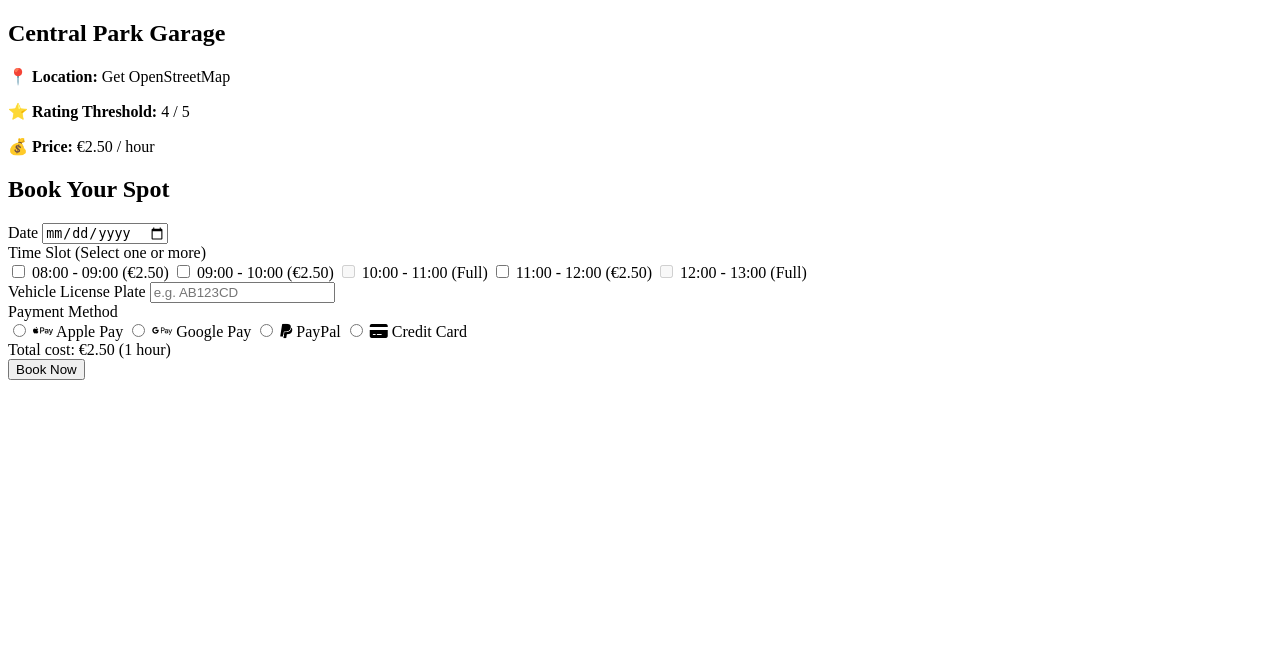
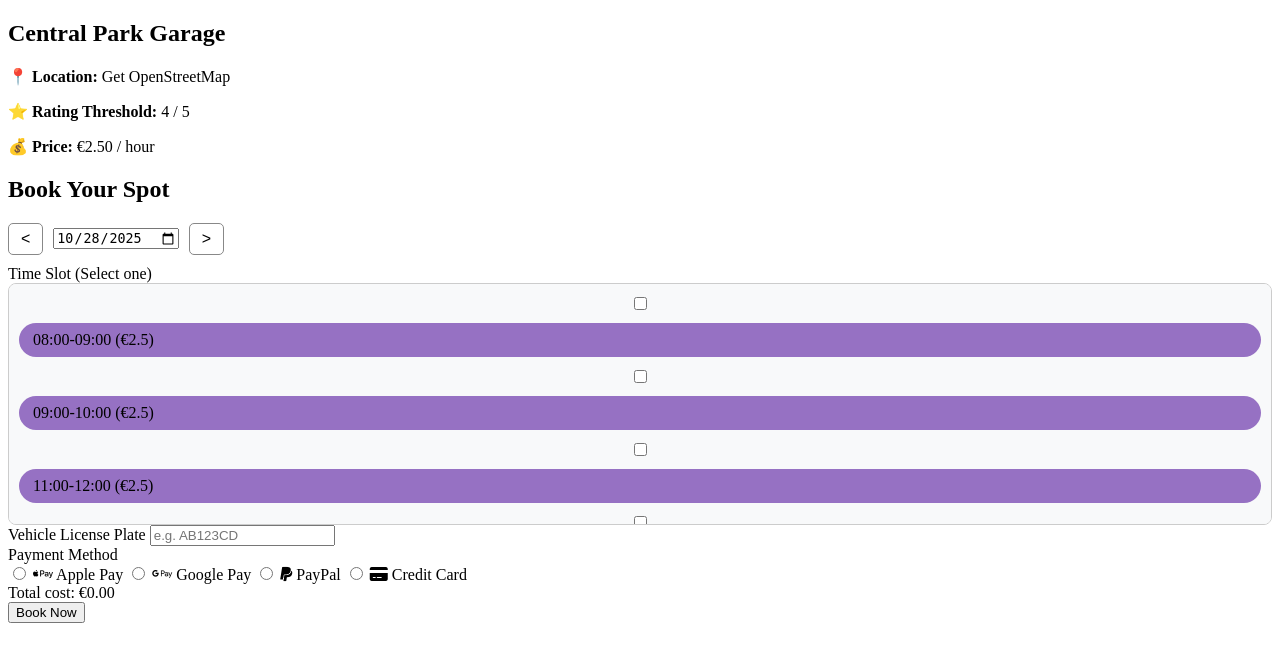
Before and after one commit to matteoventali/EzParking, a PHP site: page /book_parking.php in a window 1280 px wide. Shown: the top 662 px of the page. Run offline with PHP 8.4, Linux system fonts and the light colour scheme.

Commit message:
First part book_parking

```diff
--- a/source/ui_ms/php/book_parking.php
+++ b/source/ui_ms/php/book_parking.php
@@ -8,6 +8,64 @@
   <link rel="stylesheet" href="../css/book_parking.css" />
   <link href="https://fonts.googleapis.com/css2?family=Inter:wght@400;600&display=swap" rel="stylesheet">
   <link rel="stylesheet" href="https://cdnjs.cloudflare.com/ajax/libs/font-awesome/6.0.0-beta3/css/all.min.css">
+  <style>
+    /* Lista scrollabile */
+    #slotOptionsContainer {
+      max-height: 220px;
+      overflow-y: auto;
+      border: 1px solid #ccc;
+      padding: 10px;
+      border-radius: 8px;
+      background-color: #f8f9fa;
+      display: flex;
+      flex-direction: column;
+      gap: 8px;
+    }
+
+    /* Slot disponibili */
+    .slot-pill {
+      padding: 8px 14px;
+      border-radius: 25px;
+      background-color: #9671c3ff;
+      cursor: pointer;
+      display: inline-block;
+      margin: 2px 0;
+      font-weight: 500;
+      transition: background-color 0.2s, transform 0.1s, color 0.2s;
+    }
+
+    .slot-pill:hover {
+      background-color: #5e25a5;
+      transform: scale(1.03);
+    }
+
+    .slot-pill.selected {
+      background-color: #5e25a5;
+      color: white;
+    }
+
+    /* Barra calendario con pulsanti */
+    .calendar-wrapper {
+      display: flex;
+      align-items: center;
+      gap: 10px;
+      margin-bottom: 10px;
+    }
+
+    .calendar-wrapper button {
+      padding: 6px 12px;
+      font-size: 16px;
+      cursor: pointer;
+      border-radius: 5px;
+      border: 1px solid #888;
+      background-color: #fff;
+      transition: background-color 0.2s;
+    }
+
+    .calendar-wrapper button:hover {
+      background-color: #eee;
+    }
+  </style>
 </head>
 <body>
   <?php
@@ -23,11 +81,9 @@
         <div class="garage-column">
           <p><strong>📍 Location:</strong> Get OpenStreetMap</p>
         </div>
-
         <div class="garage-column">
           <p><strong>⭐ Rating Threshold:</strong> 4 / 5</p>
         </div>
-
         <div class="garage-column">
           <p><strong>💰 Price:</strong> €2.50 / hour</p>
         </div>
@@ -37,31 +93,20 @@
     <section class="card booking-form">
       <h2>Book Your Spot</h2>
       <form action="../RES/book_parking.php" method="POST" id="bookingForm">
-        <div>
-          <label for="date">Date</label>
-          <input type="date" id="date" name="date" required>
+
+        <div class="calendar-wrapper">
+          <button type="button" id="prevDay">&lt;</button>
+          <input type="date" id="date" name="date" required value="<?php echo date('Y-m-d'); ?>">
+          <button type="button" id="nextDay">&gt;</button>
         </div>
 
         <div class="time-slot-selection">
-          <label>Time Slot (Select one or more)</label>
-          <div class="slot-options">
-            <input type="checkbox" id="slot-08-09" name="time_slot[]" value="08:00-09:00" data-duration="1">
-            <label for="slot-08-09" class="slot-pill">08:00 - 09:00 (€2.50)</label>
-
-            <input type="checkbox" id="slot-09-10" name="time_slot[]" value="09:00-10:00" data-duration="1">
-            <label for="slot-09-10" class="slot-pill">09:00 - 10:00 (€2.50)</label>
-
-            <input type="checkbox" id="slot-10-11" name="time_slot[]" value="10:00-11:00" data-duration="1" disabled>
-            <label for="slot-10-11" class="slot-pill disabled-slot">10:00 - 11:00 (Full)</label>
-
-            <input type="checkbox" id="slot-11-12" name="time_slot[]" value="11:00-12:00" data-duration="1">
-            <label for="slot-11-12" class="slot-pill">11:00 - 12:00 (€2.50)</label>
-
-            <input type="checkbox" id="slot-12-13" name="time_slot[]" value="12:00-13:00" data-duration="1" disabled>
-            <label for="slot-12-13" class="slot-pill disabled-slot">12:00 - 13:00 (Full)</label>
-
+          <label>Time Slot (Select one)</label>
+          <div class="slot-options" id="slotOptionsContainer">
+            <!-- Gli slot saranno generati dinamicamente da JS -->
           </div>
         </div>
+
         <div>
           <label for="plate">Vehicle License Plate</label>
           <input type="text" id="plate" name="plate" placeholder="e.g. AB123CD" maxlength="8" required>
@@ -96,6 +141,110 @@
     echo $footer;
   ?>
 
-<script src="../js/book_parking.js"></script>
+<script>
+const slotData = {
+  "2025-10-28": [
+    {time: "08:00-09:00", price: 2.5},
+    {time: "09:00-10:00", price: 2.5},
+    {time: "11:00-12:00", price: 2.5},
+    {time: "12:00-13:00", price: 2.5},
+    {time: "13:00-14:00", price: 2.5},
+    {time: "14:00-15:00", price: 2.5},
+    {time: "15:00-16:00", price: 2.5}
+  ],
+  "2025-10-29": [
+    {time: "09:00-10:00", price: 2.5},
+    {time: "10:00-11:00", price: 2.5},
+    {time: "12:00-13:00", price: 2.5},
+    {time: "13:00-14:00", price: 2.5},
+    {time: "14:00-15:00", price: 2.5},
+    {time: "15:00-16:00", price: 2.5}
+  ],
+  "2025-10-30": [
+    {time: "08:00-09:00", price: 2.5},
+    {time: "09:00-10:00", price: 2.5},
+    {time: "10:00-11:00", price: 2.5},
+    {time: "11:00-12:00", price: 2.5},
+    {time: "13:00-14:00", price: 2.5},
+    {time: "14:00-15:00", price: 2.5},
+    {time: "15:00-16:00", price: 2.5}
+  ],
+  "2025-10-31": [] // giorno senza posti disponibili
+};
+
+const dateInput = document.getElementById("date");
+const slotContainer = document.getElementById("slotOptionsContainer");
+const prevDayBtn = document.getElementById("prevDay");
+const nextDayBtn = document.getElementById("nextDay");
+
+function updateSlots(date) {
+  const slots = slotData[date];
+  slotContainer.innerHTML = "";
+
+  if (!slots || slots.length === 0) {
+    slotContainer.textContent = "No parking spot available";
+    updateTotalCost();
+    return;
+  }
+
+  slots.forEach((slot, index) => {
+    const slotId = `slot-${index}`;
+
+    const input = document.createElement("input");
+    input.type = "checkbox"; // checkbox ma user può selezionare solo 1
+    input.id = slotId;
+    input.name = "time_slot[]";
+    input.value = slot.time;
+    input.dataset.duration = 1;
+
+    const label = document.createElement("label");
+    label.htmlFor = slotId;
+    label.className = "slot-pill";
+    label.textContent = `${slot.time} (€${slot.price})`;
+
+    input.addEventListener("change", () => {
+      // Deseleziona tutti gli altri slot
+      document.querySelectorAll('input[name="time_slot[]"]').forEach(el => {
+        if (el !== input) el.checked = false;
+      });
+      // Aggiorna classi
+      document.querySelectorAll('.slot-pill').forEach(l => l.classList.remove('selected'));
+      if (input.checked) label.classList.add('selected');
+      updateTotalCost();
+    });
+
+    slotContainer.appendChild(input);
+    slotContainer.appendChild(label);
+  });
+
+  updateTotalCost();
+}
+
+function updateTotalCost() {
+  const selectedSlots = document.querySelectorAll('input[name="time_slot[]"]:checked');
+  const hours = selectedSlots.length;
+  const cost = hours * 2.5;
+  const totalCost = document.getElementById("totalCost");
+  totalCost.textContent = hours > 0
+    ? `Total cost: €${cost.toFixed(2)} (${hours} hour${hours !== 1 ? "s" : ""})`
+    : `Total cost: €0.00`;
+}
+
+function changeDate(days) {
+  const date = new Date(dateInput.value);
+  date.setDate(date.getDate() + days);
+  const newDateStr = date.toISOString().split('T')[0];
+  dateInput.value = newDateStr;
+  updateSlots(newDateStr);
+}
+
+prevDayBtn.addEventListener("click", () => changeDate(-1));
+nextDayBtn.addEventListener("click", () => changeDate(1));
+dateInput.addEventListener("change", () => updateSlots(dateInput.value));
+
+// inizializza
+updateSlots(dateInput.value);
+</script>
+
 </body>
 </html>
```
Lines whose indentation alone changed are shown as unchanged.
